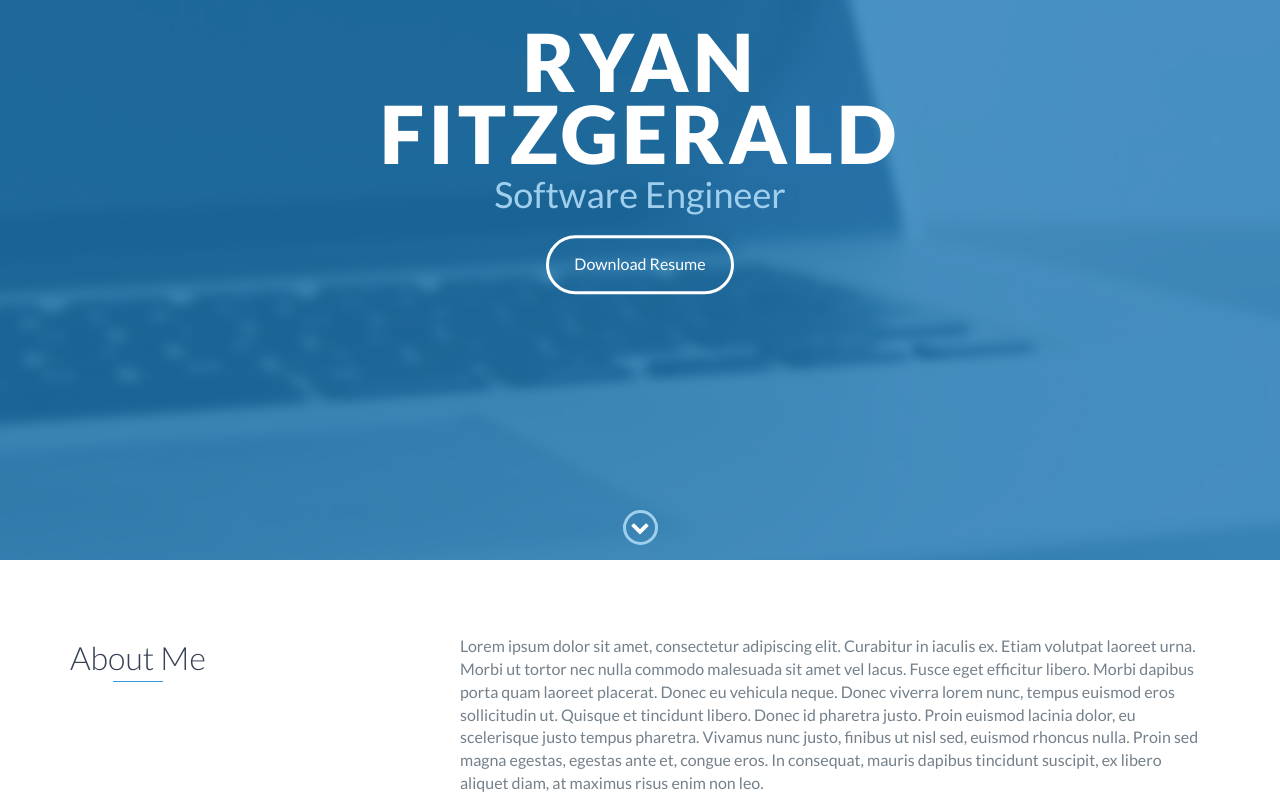
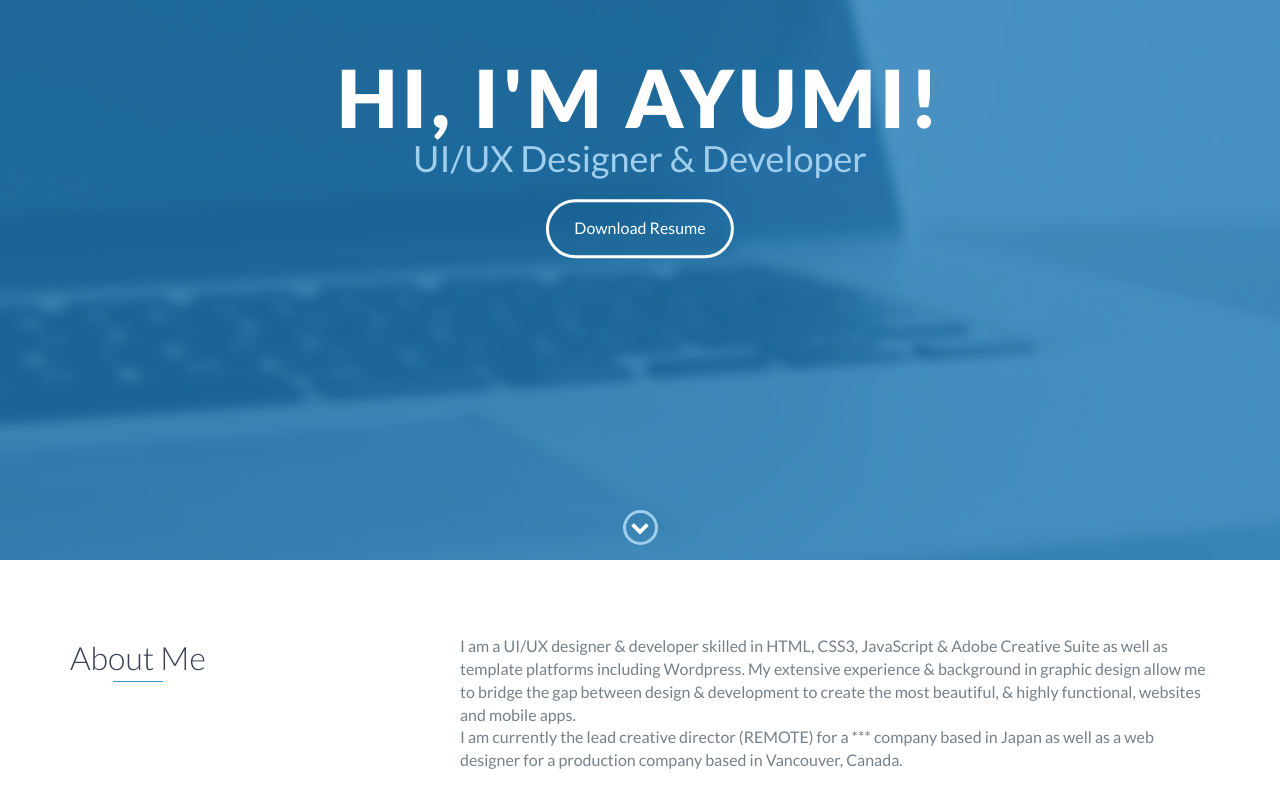
Before and after one commit to ayumitk/portfolio, a website built with webpack: page index.html in a window 1280 px wide. Shown: the part 240-1040 px from the top of the page. Built offline with nearby package versions, Linux system fonts and the light colour scheme.

Commit message:
update index.html

```diff
--- a/gulpfile.js
+++ b/gulpfile.js
@@ -25,7 +25,7 @@ const imagemin = require('gulp-imagemin');
 // --------------------------------------------------------------------
 
 // Local Server + Watch
-gulp.task('server', ['webpack', 'sass', 'images', 'html'], () => {
+gulp.task('server', ['webpack', 'sass', 'images', 'html'], function () {
 
 	browserSync.init({
 		server: "./"
--- a/index.html
+++ b/index.html
@@ -5,7 +5,8 @@
 	<meta charset="utf-8">
 	<meta http-equiv="X-UA-Compatible" content="IE=edge">
 	<meta name="viewport" content="width=device-width, initial-scale=1">
-	<title>My Portfolio</title>
+	<meta name="description" content="Hi, I'm Ayumi, a UI/UX Designer and Developer based in Vancouver, Canada.">
+	<title>Ayumi Takahashi - UI/UX Designer and Developer</title>
 	<link rel="shortcut icon" href="favicon.ico" type="image/x-icon">
 	<link rel="icon" href="favicon.ico" type="image/x-icon">
 	<link href="https://fonts.googleapis.com/css?family=Lato:300,400,700,900" rel="stylesheet">
@@ -49,8 +50,8 @@
 
 	<div id="lead">
 		<div id="lead-content">
-			<h1>Ryan Fitzgerald</h1>
-			<h2>Software Engineer</h2>
+			<h1>Hi, I'm Ayumi!</h1>
+			<h2>UI/UX Designer & Developer</h2>
 			<a href="#" class="btn-rounded-white">Download Resume</a>
 		</div>
 		<!-- End #lead-content -->
@@ -74,12 +75,10 @@
 				</div>
 				<div class="col-md-8">
 					<p>
-						Lorem ipsum dolor sit amet, consectetur adipiscing elit. Curabitur in iaculis ex. Etiam volutpat laoreet urna. Morbi ut tortor
-						nec nulla commodo malesuada sit amet vel lacus. Fusce eget efficitur libero. Morbi dapibus porta quam laoreet placerat.
-						Donec eu vehicula neque. Donec viverra lorem nunc, tempus euismod eros sollicitudin ut. Quisque et tincidunt libero.
-						Donec id pharetra justo. Proin euismod lacinia dolor, eu scelerisque justo tempus pharetra. Vivamus nunc justo, finibus
-						ut nisl sed, euismod rhoncus nulla. Proin sed magna egestas, egestas ante et, congue eros. In consequat, mauris dapibus
-						tincidunt suscipit, ex libero aliquet diam, at maximus risus enim non leo.
+						I am a UI/UX designer & developer skilled in HTML, CSS3, JavaScript & Adobe Creative Suite as well as template platforms including Wordpress. My extensive experience & background in graphic design allow me to bridge the gap between design & development to create the most beautiful, & highly functional, websites and mobile apps.
+					</p>
+					<p>
+						I am currently the lead creative director (REMOTE) for a *** company based in Japan as well as a web designer for a production company based in Vancouver, Canada.
 					</p>
 				</div>
 			</div>
```
Also changed, not shown: src/index.html (+8 -9 lines).
